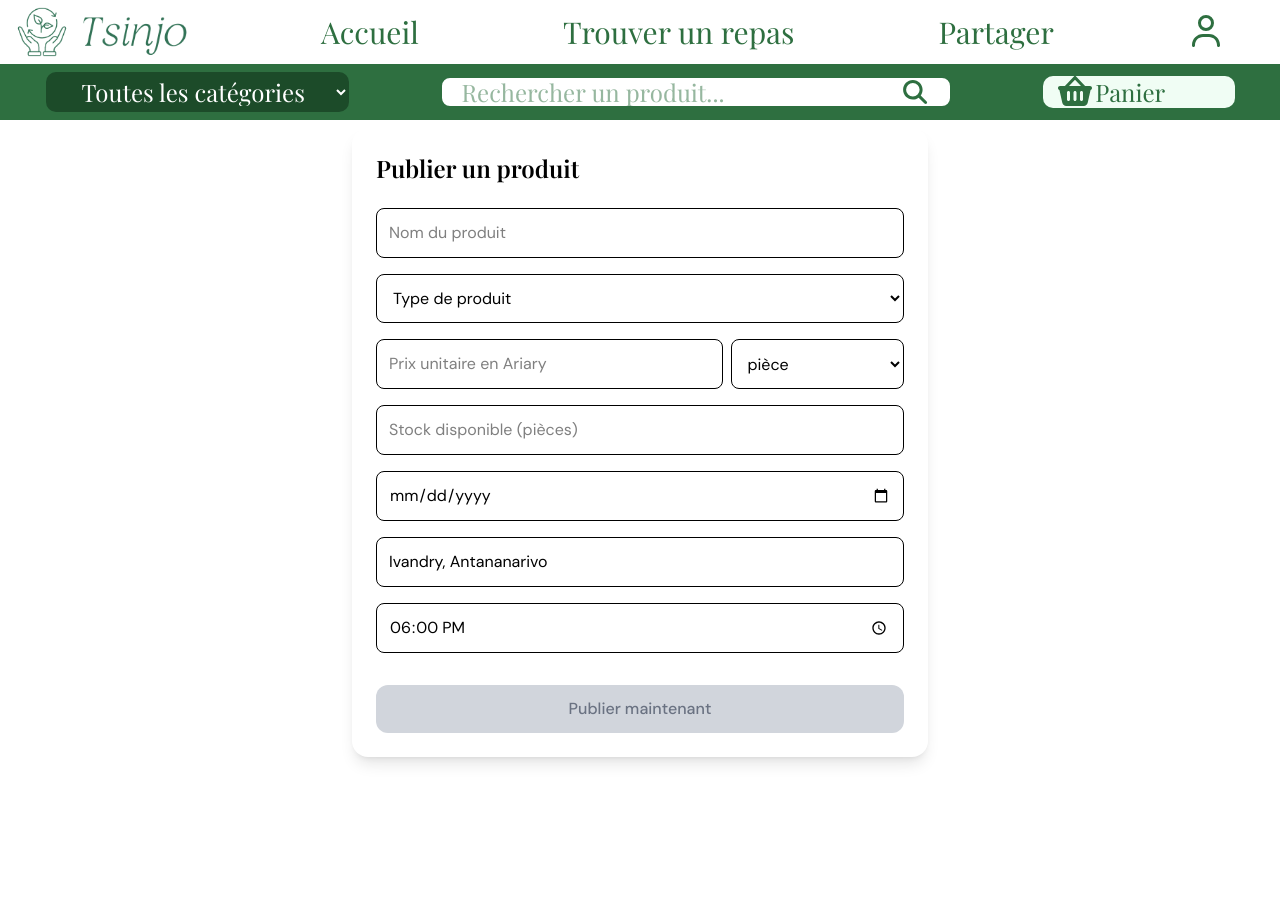
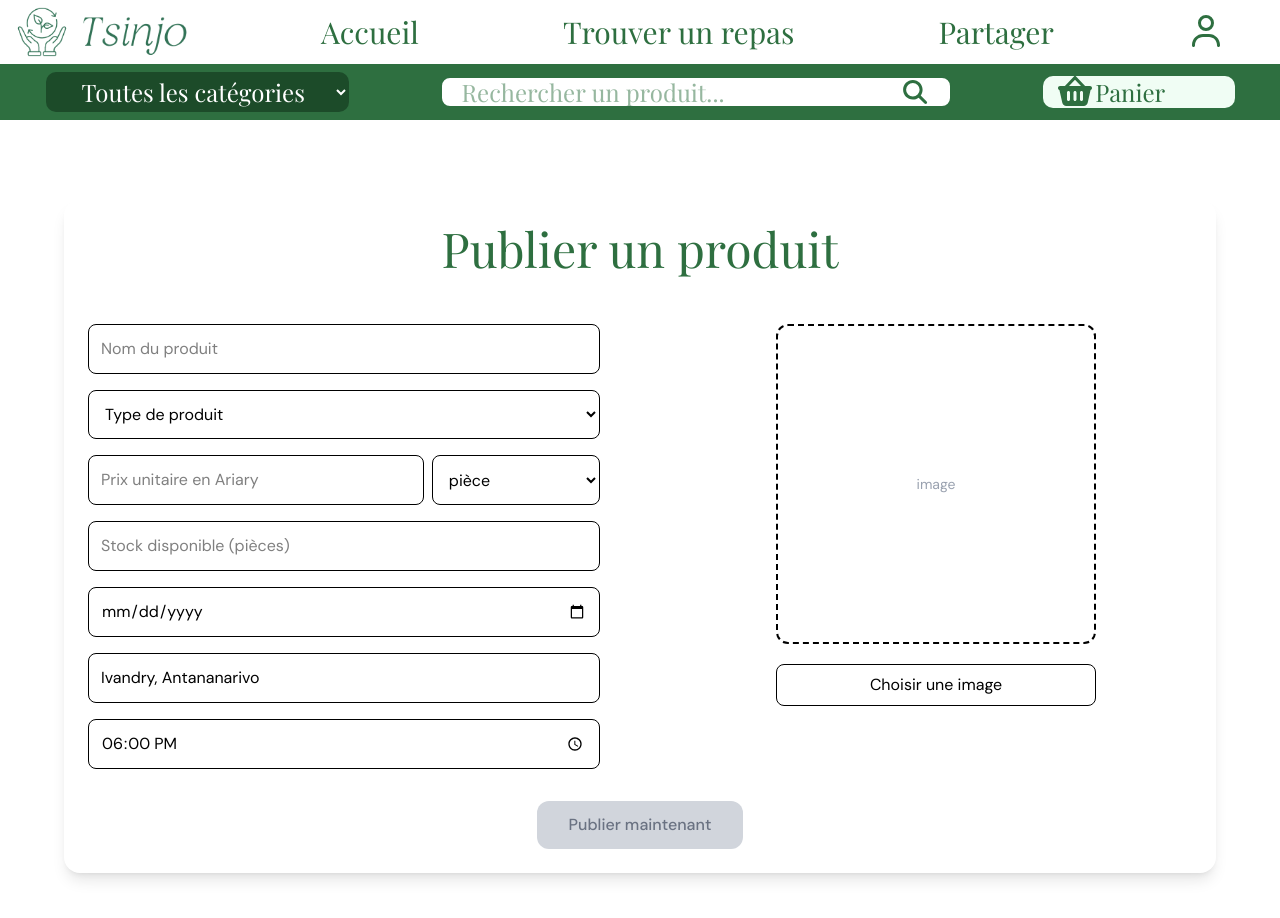
Before and after one commit to ItokianaRAKT/anti-gaspillage, a React (Vite) app: page /Partager in a window 1280 px wide. Shown: the top 918 px of the page. Built offline with nearby package versions, Linux system fonts and the light colour scheme.

Commit message:
feat: edit add products

```diff
--- a/src/components/filtreProduits.tsx
+++ b/src/components/filtreProduits.tsx
@@ -10,17 +10,17 @@ const categories = [
 const Filtre = () => {
     const [selected, setSelected] = useState("Toutes les catégories");
     return (
-        <div>
+        <div className="flex justify-center mb-[3%]">
             {categories.map((cat) => (
                 <button
                 key={cat}
                 onClick={() => setSelected(cat)}
                 className={`
-            px-4 py-2 rounded-[10px] transition-all duration-300
+            px-4 py-2 text-2xl rounded-[10px] transition-all duration-300
             ${
               selected === cat
-                ? "bg-green-100 text-black shadow-lg "
-                : " hover:bg-green-100 hover:scale-105"
+                ? " text-primaryGreen text-2xl scale-105"
+                : "hover:scale-105"
             }
           `}>
             {cat}
--- a/src/components/formPub.tsx
+++ b/src/components/formPub.tsx
@@ -23,7 +23,14 @@ const units = [
     expiryDate: "",
     address: defaultAddress,
     pickupTime: defaultPickupTime,
+    image: null as File | null,
   });
+
+const handleFileChange = (e: React.ChangeEvent<HTMLInputElement>) => {
+  if (e.target.files && e.target.files[0]) {
+    setForm({ ...form, image: e.target.files[0] });
+  }
+};
 
   const handleChange = (e: React.ChangeEvent<HTMLInputElement | HTMLSelectElement>) => {
     setForm({ ...form, [e.target.name]: e.target.value });
@@ -37,11 +44,15 @@ const units = [
     form.expiryDate;
 
   return (
-    <div className="max-w-xl mt-[10%] mx-auto p-6 bg-white rounded-2xl shadow-lg">
-      <h2 className="text-2xl font-semibold mb-6 outline-none">Publier un produit</h2>
+    <div className="max-w-6xl mt-50 mx-auto p-6 rounded-2xl shadow-lg">
 
-      <div className="flex flex-col gap-4">
+  <p className="text-primaryGreen text-5xl font-titre mb-13 text-center">
+    Publier un produit
+  </p>
 
+  <div className="flex flex-col md:flex-row gap-20">
+
+    <div className="flex-1 flex flex-col gap-4">
 
       <input
         type="text"
@@ -49,15 +60,14 @@ const units = [
         placeholder="Nom du produit"
         value={form.name}
         onChange={handleChange}
-          className="border rounded-lg p-3 focus:outline-none focus:ring-2 focus:ring-black outline-none"
+        className="border rounded-lg p-3"
       />
-
 
       <select
         name="type"
         value={form.type}
         onChange={handleChange}
-          className="border rounded-lg p-3 focus:outline-none focus:ring-2 focus:ring-black"
+        className="border rounded-lg p-3"
       >
         <option value="">Type de produit</option>
         <option>Pain & pâtisserie</option>
@@ -66,7 +76,6 @@ const units = [
         <option>Invendus de commerce</option>
       </select>
 
-
       <div className="flex gap-2">
         <input
           type="number"
@@ -74,14 +83,14 @@ const units = [
           placeholder="Prix unitaire en Ariary"
           value={form.price}
           onChange={handleChange}
-            className="border rounded-lg p-3 w-2/3 focus:outline-none focus:ring-2 focus:ring-black"
+          className="border rounded-lg p-3 w-2/3"
         />
 
         <select
           name="unit"
           value={form.unit}
           onChange={handleChange}
-            className="border rounded-lg p-3 w-1/3 focus:outline-none focus:ring-2 focus:ring-black"
+          className="border rounded-lg p-3 w-1/3"
         >
           {units.map((unit) => (
             <option key={unit}>{unit}</option>
@@ -89,56 +98,85 @@ const units = [
         </select>
       </div>
 
-
       <input
         type="number"
         name="stock"
         placeholder={`Stock disponible (${form.unit}${form.unit === "pièce" ? "s" : ""})`}
         value={form.stock}
         onChange={handleChange}
-          className="border rounded-lg p-3 focus:outline-none focus:ring-2 focus:ring-black"
+        className="border rounded-lg p-3"
       />
-
 
       <input
         type="date"
         name="expiryDate"
         value={form.expiryDate}
         onChange={handleChange}
-          className="border rounded-lg p-3 focus:outline-none focus:ring-2 focus:ring-black"
+        className="border rounded-lg p-3"
       />
-
 
       <input
         type="text"
         name="address"
         value={form.address}
         onChange={handleChange}
-          className="border rounded-lg p-3 focus:outline-none focus:ring-2 focus:ring-black"
+        className="border rounded-lg p-3"
       />
-
 
       <input
         type="time"
         name="pickupTime"
         value={form.pickupTime}
         onChange={handleChange}
-          className="border rounded-lg p-3 focus:outline-none focus:ring-2 focus:ring-black"
+        className="border rounded-lg p-3"
       />
+    </div>
 
+    <div className="flex-1 flex flex-col items-center gap-5">
 
+      <div className="w-[40vh] aspect-square border-2 border-dashed rounded-xl flex items-center justify-center overflow-hidden bg-white">
+        {form.image ? (
+          <img
+            src={URL.createObjectURL(form.image)}
+            alt="aperçu"
+            className="w-full h-full object-cover"
+          />
+        ) : (
+          <span className="text-gray-400 text-sm">
+            image
+          </span>
+        )}
+      </div>
+
+      <input
+        type="file"
+        accept="image/*"
+        onChange={handleFileChange}
+        id="imageUpload"
+        className="hidden border border-solid"
+      />
+      <label
+  htmlFor="imageUpload"
+  className="cursor-pointer bg-white text-black border border-solid px-4 py-2 rounded-lg text-center w-[40vh]"
+>
+  {form.image ? form.image.name : "Choisir une image"}
+</label>
+    </div>
+
+  </div>
+
+  <div className="flex justify-center mt-8">
     <button
       disabled={!isValid}
-          className={`mt-4 p-3 rounded-xl font-medium transition
+      className={`px-8 py-3 rounded-xl font-medium transition
         ${isValid
           ? "bg-black text-white hover:opacity-90"
           : "bg-gray-300 text-gray-500 cursor-not-allowed"}`}
     >
       Publier maintenant
     </button>
+  </div>
 
-      </div>
-    </div>
-  );
+</div>)
 }
 export default PublishProductForm
--- a/src/components/listeProduits.tsx
+++ b/src/components/listeProduits.tsx
@@ -20,7 +20,7 @@ const ListeProduits = () => {
 
       <section className="mt-[10%]">
         <p className="text-center mb-12 text-primaryGreen text-5xl font-titre">Nos produits</p>
-        <Filtre />
+        <Filtre/>
 
         <div className=" mx-[1vh] flex flex-wrap gap-[5%]">
 
```
Lines whose indentation alone changed are shown as unchanged.
